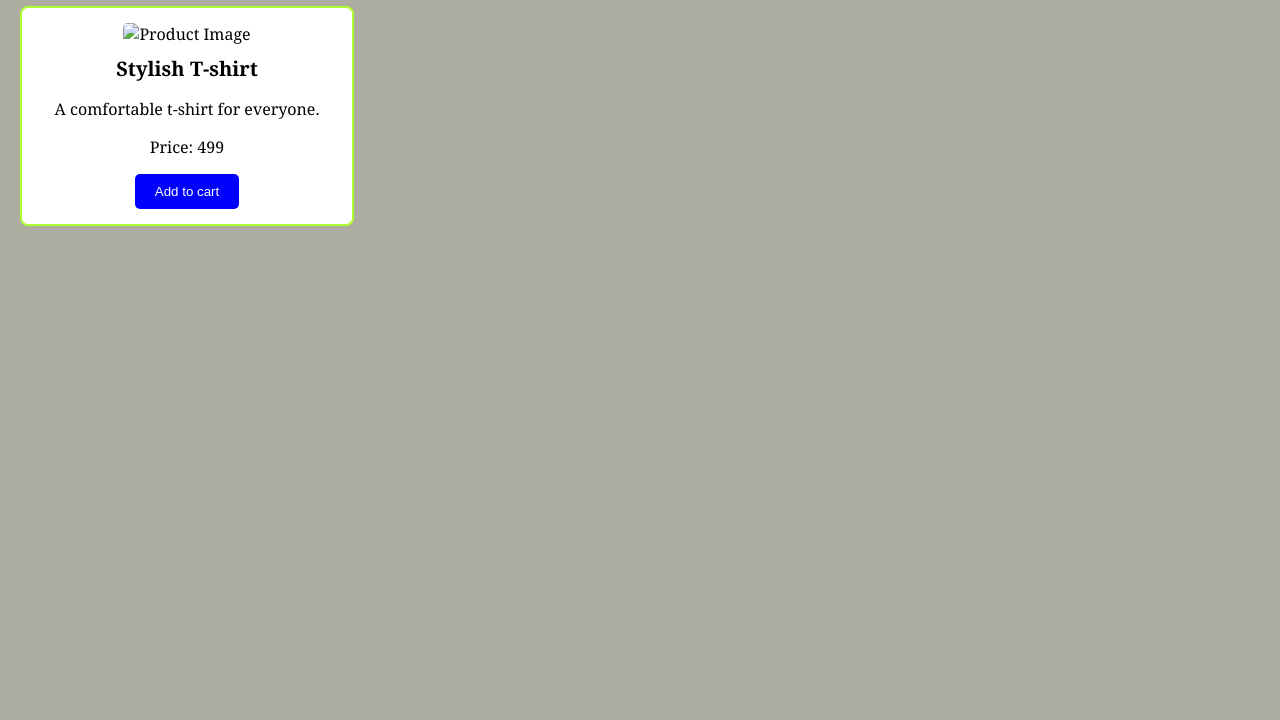
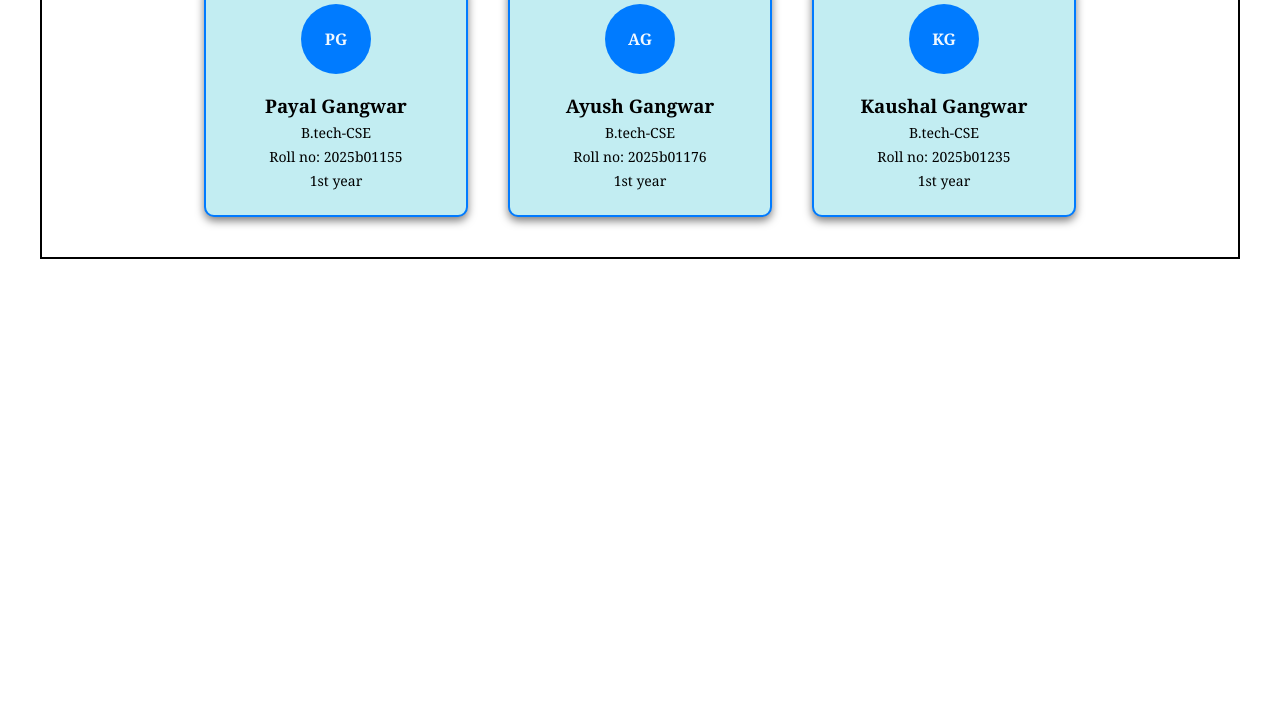
Before and after one commit to PayalGangwar155/cse-22, a plain HTML site: page index.html in a window 1280 px wide. Shown: the part 80-800 px from the top of the page. Drawn offline with Linux system fonts and the light colour scheme.

Commit message:
experiment8

```diff
--- a/index.html
+++ b/index.html
@@ -1,19 +1,37 @@
 <!DOCTYPE html>
 <html lang="en">
 <head>
-    <link rel="stylesheet" href="style.css">
     <meta charset="UTF-8">
     <meta name="viewport" content="width=device-width, initial-scale=1.0">
-    <title>Order</title>
+    <title>student profile cards</title>
+    <link rel="stylesheet" href="style.css">
 </head>
 <body>
-  <h1> E-COMMERCE SECTION</h1>
-  <div class="product-box">
-    <img src="t-shirt.jpg" alt="Product Image">
-    <h2> Stylish T-shirt</h2>
-    <p class="desciption"> A comfortable t-shirt for everyone.</p>
-    <p class="Price"> Price: 499 </p>
-    <button> Add to cart</button>
-  </div>
+    <div class="container">
+        <div class="card">
+            <div class="circle">PG</div>
+            <h3>Payal Gangwar</h3>
+            <p>B.tech-CSE</p>
+            <p>Roll no: 2025b01155</p>
+            <p>1st year</p>
+        </div>
+
+        <div class="card">
+            <div class="circle">AG</div>
+            <h3>Ayush Gangwar</h3>
+            <p>B.tech-CSE</p>
+            <p>Roll no: 2025b01176</p>
+            <p>1st year</p>
+        </div>
+        <div class="card">
+            <div class="circle">KG</div>
+            <h3>Kaushal Gangwar</h3>
+            <p>B.tech-CSE</p>
+            <p>Roll no: 2025b01235</p>
+            <p>1st year</p>
+        </div>
+    </div>
+
+
 </body>
 </html>
--- a/style.css
+++ b/style.css
@@ -1,58 +1,44 @@
-h1{
-    text-align: center;
-
-}
 body {
-    font-family: Cambria, Cochin, Georgia, Times, 'Times New Roman', serif;
-    background-color: #acaca0;
-    text-align:center;
+    font-family: 'georgia',serif;
     margin: 20px;
 }
-.product-box {
-    background-color: white;
-    width: 300px;
-    margin:0auto;
-    padding:15px;
-    border: 2px solid greenyellow;
-    border-radius: 8px;
+
+
+
+.container {
+    border: 2px solid black;
+    display: flex;
+    justify-content: center;
+    align-items: center;
+    flex-direction: row;
+    gap: 40px;
+    padding: 40px;
+    margin: 20px;
+}
+.card {
+    background-color: rgb(194, 237, 242);
+    width: 220px;
     text-align: center;
-
+    border-radius: 10px;
+    padding: 20px;
+    box-shadow: 0 4px 8px rgba(0 ,0,0,0.5);
+    border: 2px solid #007bff;
 }
-.product-box img {
-    width: 100%;
-    height: auto;
-    border-radius: 5px;
- text-align: center;
-
+.circle {
+    background-color: #007bff;
+    color: aliceblue;
+    font-weight: bold;
+    font: 20px;
+    border-radius: 50%;
+    width: 70px;
+    height: 70px;
+    line-height: 70px;
+    margin: 0 auto 15px;
 }
-.product-box h2 {
- color:black;
-    font-size: 20px;
-    margin-top: 10px;
-     text-align: center;
-
+h3 {
+    margin-bottom: 5px;
 }
-.description {
-    color:dimgray;
-     text-align: center;
-
+p {
+    margin: 5px 0;
+    font-size: 14px;
 }
-.price {
-    color:red;
-    font-weight: bold;
-    margin-bottom: 15px;
-     text-align: center;
-
-}
-button {
-    background-color: blue;
-    color: white;
-    padding: 10px 20px;
-    border: none;
-    border-radius: 5px;
-     text-align: center;
-
-}
-button:hover {
-    background-color: red;
-}
```
